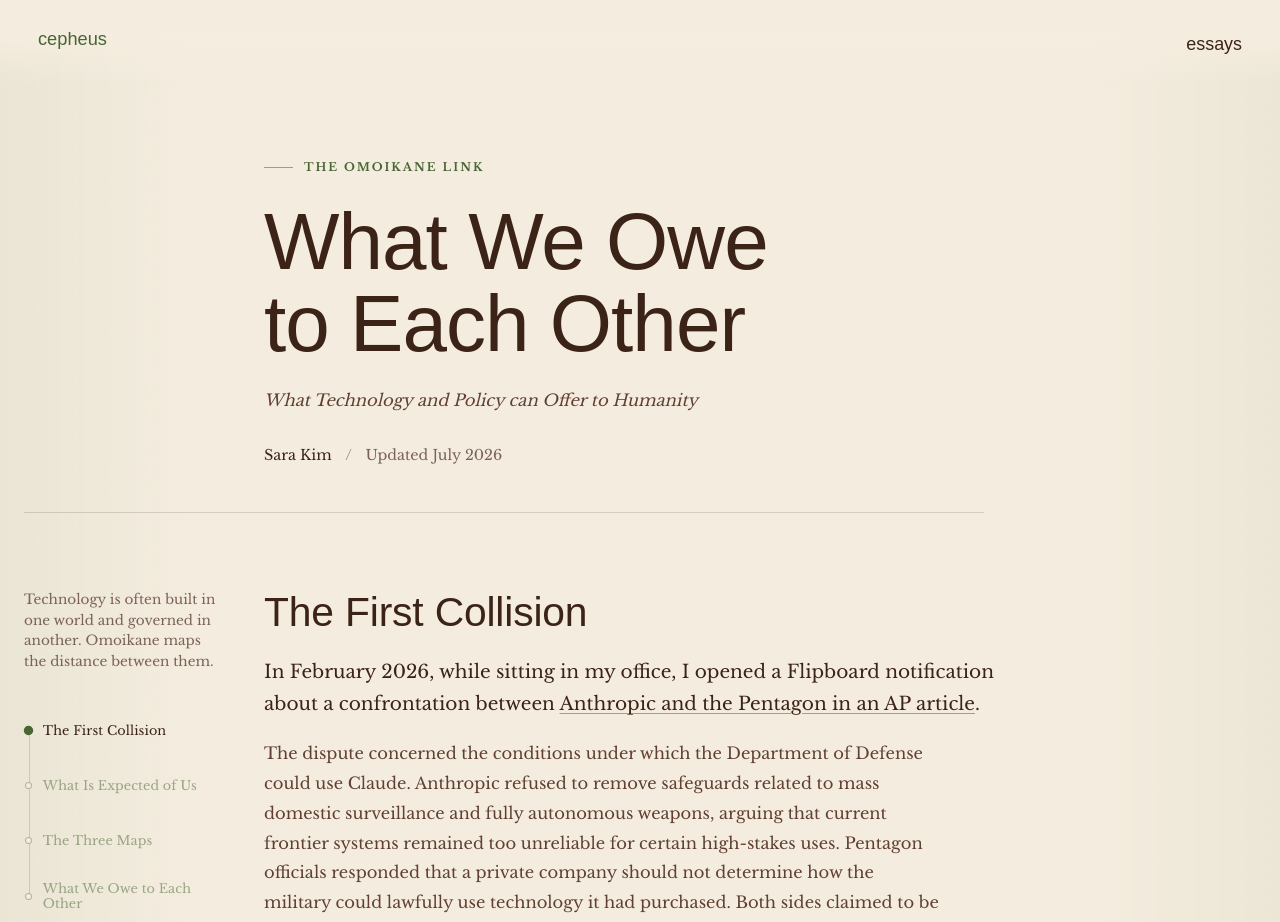
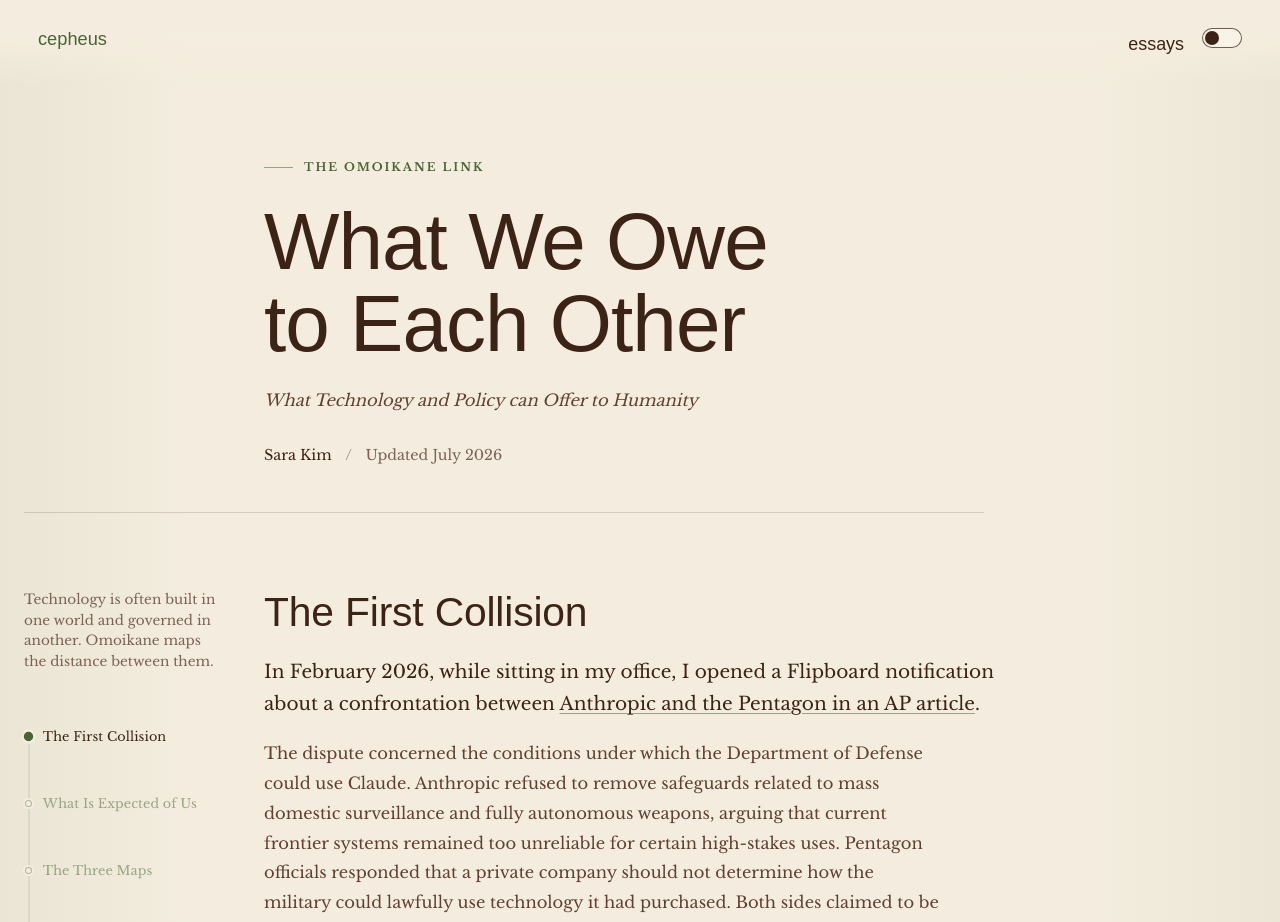
Before and after one commit to saykig/cepheus, a Next.js app: page /essays/the-omoikane-link in a window 1280 px wide. Shown: the top 922 px of the page. Built offline with nearby package versions, Linux system fonts and the light colour scheme; a web font is replaced by a local one.

Commit message:
Add dark mode and refine essay notes

```diff
--- a/app/components/nav.tsx
+++ b/app/components/nav.tsx
@@ -2,10 +2,49 @@
 
 import Link from 'next/link'
 import { usePathname } from 'next/navigation'
+import { useEffect, useState } from 'react'
+
+type Theme = 'light' | 'dark'
+
+const THEME_KEY = 'cepheus-theme'
 
 export function Navbar() {
   const pathname = usePathname()
   const showHome = pathname !== '/'
+  const [theme, setTheme] = useState<Theme>('light')
+
+  useEffect(() => {
+    const syncTheme = () => {
+      setTheme(
+        document.documentElement.dataset.theme === 'dark' ? 'dark' : 'light',
+      )
+    }
+    const handleStorage = (event: StorageEvent) => {
+      if (event.key !== THEME_KEY) return
+      const nextTheme: Theme = event.newValue === 'dark' ? 'dark' : 'light'
+      document.documentElement.dataset.theme = nextTheme
+      setTheme(nextTheme)
+    }
+
+    syncTheme()
+    window.addEventListener('storage', handleStorage)
+    return () => window.removeEventListener('storage', handleStorage)
+  }, [])
+
+  const toggleTheme = () => {
+    const nextTheme: Theme =
+      document.documentElement.dataset.theme === 'dark' ? 'light' : 'dark'
+    document.documentElement.dataset.theme = nextTheme
+    try {
+      window.localStorage.setItem(THEME_KEY, nextTheme)
+    } catch {
+      // The theme still applies for this page when storage is unavailable.
+    }
+    setTheme(nextTheme)
+  }
+
+  const darkMode = theme === 'dark'
+  const themeLabel = darkMode ? 'Switch to light mode' : 'Switch to dark mode'
 
   return (
     <header className={showHome ? 'site-header has-home' : 'site-header'}>
@@ -14,6 +53,7 @@ export function Navbar() {
           cepheus
         </Link>
       ) : null}
+      <div className="header-actions">
         <nav className="essay-nav" aria-label="Essays">
           <button className="essay-trigger" type="button">
             essays
@@ -22,6 +62,18 @@ export function Navbar() {
             <Link href="/essays/the-omoikane-link">The Omoikane Link</Link>
           </div>
         </nav>
+        <button
+          type="button"
+          className="theme-toggle"
+          role="switch"
+          aria-checked={darkMode}
+          aria-label={themeLabel}
+          title={themeLabel}
+          onClick={toggleTheme}
+        >
+          <span className="visually-hidden">{themeLabel}</span>
+        </button>
+      </div>
     </header>
   )
 }
--- a/app/global.css
+++ b/app/global.css
@@ -41,6 +41,29 @@
   --olive-soft: oklch(0.565 0.078 122);
   --olive-deep: oklch(0.400 0.075 137);
 
+  /* --- Watercolor pigments --- */
+  --watercolor-blend: multiply;
+  --watercolor-sage-core: rgba(87, 120, 92, 0.36);
+  --watercolor-sage-wash: rgba(133, 159, 119, 0.15);
+  --watercolor-sage-edge: rgba(78, 112, 83, 0.34);
+  --watercolor-sage-line: rgba(77, 111, 81, 0.62);
+  --watercolor-brown-core: rgba(137, 88, 66, 0.32);
+  --watercolor-brown-wash: rgba(174, 123, 95, 0.13);
+  --watercolor-brown-edge: rgba(124, 78, 59, 0.31);
+  --watercolor-brown-line: rgba(128, 79, 60, 0.58);
+  --watercolor-blue-core: rgba(79, 119, 143, 0.33);
+  --watercolor-blue-wash: rgba(129, 164, 180, 0.14);
+  --watercolor-blue-edge: rgba(71, 109, 132, 0.32);
+  --watercolor-blue-line: rgba(70, 108, 131, 0.6);
+  --watercolor-sepia-core: rgba(58, 33, 24, 0.09);
+  --watercolor-sepia-wash: rgba(58, 33, 24, 0.025);
+  --watercolor-sage-drop-core: rgba(63, 93, 50, 0.18);
+  --watercolor-sage-drop-wash: rgba(63, 93, 50, 0.05);
+  --watercolor-brown-drop-core: rgba(92, 59, 44, 0.14);
+  --watercolor-brown-drop-wash: rgba(92, 59, 44, 0.045);
+  --watercolor-blue-drop-core: rgba(79, 119, 143, 0.13);
+  --watercolor-blue-drop-wash: rgba(129, 164, 180, 0.04);
+
   /* --- Lines (derived from ink) --- */
   --rule: color-mix(in oklab, var(--ink) 16%, transparent);
   --rule-soft: color-mix(in oklab, var(--ink) 9%, transparent);
@@ -108,26 +131,82 @@
   --sh-entity: #e25a1c;
 }
 
+html[data-theme="dark"] {
+  color-scheme: dark;
+  --paper: #1f1e1d;
+  --paper-bright: #2b2927;
+  --paper-raise: #262422;
+  --paper-deep: #191817;
+  --paper-sink: #151413;
+  --ink: #f0eee6;
+  --ink-soft: #d8d3c9;
+  --ink-muted: #aaa59b;
+  --ink-faint: #817d75;
+  --olive: #a5b889;
+  --olive-soft: #8fa377;
+  --olive-deep: #c0cca5;
+  --series-1: #9fbd8c;
+  --series-2: #c19678;
+  --series-3: #8eacc1;
+  --series-4: #c5ad75;
+  --series-5: #b48da4;
+  --series-6: #80aaa7;
+  --series-7: #aa9bc2;
+  --watercolor-blend: screen;
+  --watercolor-sage-core: rgba(166, 190, 142, 0.28);
+  --watercolor-sage-wash: rgba(166, 190, 142, 0.11);
+  --watercolor-sage-edge: rgba(166, 190, 142, 0.3);
+  --watercolor-sage-line: rgba(166, 190, 142, 0.5);
+  --watercolor-brown-core: rgba(193, 147, 116, 0.24);
+  --watercolor-brown-wash: rgba(193, 147, 116, 0.09);
+  --watercolor-brown-edge: rgba(193, 147, 116, 0.27);
+  --watercolor-brown-line: rgba(193, 147, 116, 0.46);
+  --watercolor-blue-core: rgba(139, 174, 195, 0.25);
+  --watercolor-blue-wash: rgba(139, 174, 195, 0.1);
+  --watercolor-blue-edge: rgba(139, 174, 195, 0.28);
+  --watercolor-blue-line: rgba(139, 174, 195, 0.48);
+  --watercolor-sepia-core: rgba(193, 147, 116, 0.14);
+  --watercolor-sepia-wash: rgba(193, 147, 116, 0.04);
+  --watercolor-sage-drop-core: rgba(166, 190, 142, 0.2);
+  --watercolor-sage-drop-wash: rgba(166, 190, 142, 0.07);
+  --watercolor-brown-drop-core: rgba(193, 147, 116, 0.17);
+  --watercolor-brown-drop-wash: rgba(193, 147, 116, 0.055);
+  --watercolor-blue-drop-core: rgba(139, 174, 195, 0.17);
+  --watercolor-blue-drop-wash: rgba(139, 174, 195, 0.055);
+  --sh-class: #91b9e8;
+  --sh-identifier: #d8d3c9;
+  --sh-sign: #9b9890;
+  --sh-string: #82c5bb;
+  --sh-keyword: #e59b8f;
+  --sh-comment: #817d75;
+  --sh-jsxliterals: #aaa9df;
+  --sh-property: #d9ad83;
+  --sh-entity: #d9ad83;
+}
+
 html {
   min-width: 360px;
   background: var(--paper);
   color: var(--ink);
+  color-scheme: light;
   font-family: var(--font-text), "Times New Roman", Times, serif;
   letter-spacing: 0;
+  transition: background-color 200ms var(--ease-quart),
+    color 200ms var(--ease-quart);
 }
 
 body {
   margin: 0;
   min-height: 100vh;
-  background:
+  background-image:
     linear-gradient(
       90deg,
       color-mix(in oklab, var(--olive) 6%, transparent),
       transparent 15%,
       transparent 85%,
       color-mix(in oklab, var(--olive-soft) 6%, transparent)
-    ),
-    var(--paper);
+    );
+  background-color: var(--paper);
   color: var(--ink);
   font-family: var(--font-text), "Times New Roman", Times, serif;
   font-size: 17px;
@@ -135,6 +214,8 @@ body {
   letter-spacing: 0;
   text-rendering: optimizeLegibility;
   -webkit-font-smoothing: antialiased;
+  transition: background-color 200ms var(--ease-quart),
+    color 200ms var(--ease-quart);
 }
 
 a {
@@ -187,8 +268,54 @@ button {
   justify-content: space-between;
 }
 
+.header-actions {
+  display: flex;
+  align-items: flex-start;
+  gap: 18px;
+  pointer-events: auto;
+}
+
 .essay-nav {
   pointer-events: auto;
+}
+
+.theme-toggle {
+  appearance: none;
+  position: relative;
+  flex: none;
+  width: 40px;
+  height: 20px;
+  margin: -2px 0 0;
+  padding: 0;
+  border: 1px solid color-mix(in oklab, var(--ink) 72%, transparent);
+  border-radius: var(--radius-pill);
+  background: var(--paper-raise);
+  color: var(--ink);
+  cursor: pointer;
+  pointer-events: auto;
+  transition: border-color var(--dur-1) var(--ease-quart),
+    background-color 200ms var(--ease-quart);
+}
+
+.theme-toggle::after {
+  content: "";
+  position: absolute;
+  top: 2px;
+  left: 2px;
+  width: 14px;
+  height: 14px;
+  border-radius: 50%;
+  background: var(--ink);
+  transition: transform 220ms var(--ease-expo),
+    background-color 200ms var(--ease-quart);
+}
+
+html[data-theme="dark"] .theme-toggle::after {
+  transform: translateX(20px);
+}
+
+.theme-toggle:hover {
+  border-color: var(--olive);
 }
 
 .home-mark {
@@ -317,7 +444,7 @@ button {
 }
 
 .watercolor-connection {
-  color: rgba(77, 111, 81, 0.62);
+  color: var(--watercolor-sage-line);
 }
 
 .watercolor-link {
@@ -365,7 +492,7 @@ button {
   opacity: 0;
   transform: translate(-50%, -50%) scale(0.08);
   filter: blur(1.4px);
-  mix-blend-mode: multiply;
+  mix-blend-mode: var(--watercolor-blend);
   animation: watercolor-mark 14.5s cubic-bezier(0.16, 0.72, 0.25, 1) forwards;
   background: radial-gradient(
     ellipse at 45% 43%,
@@ -413,33 +540,33 @@ button {
 }
 
 .watercolor-mark.tone-sage {
-  --pigment-core: rgba(87, 120, 92, 0.36);
-  --pigment-wash: rgba(133, 159, 119, 0.15);
-  color: rgba(78, 112, 83, 0.34);
+  --pigment-core: var(--watercolor-sage-core);
+  --pigment-wash: var(--watercolor-sage-wash);
+  color: var(--watercolor-sage-edge);
 }
 
 .watercolor-mark.tone-brown {
-  --pigment-core: rgba(137, 88, 66, 0.32);
-  --pigment-wash: rgba(174, 123, 95, 0.13);
-  color: rgba(124, 78, 59, 0.31);
+  --pigment-core: var(--watercolor-brown-core);
+  --pigment-wash: var(--watercolor-brown-wash);
+  color: var(--watercolor-brown-edge);
 }
 
 .watercolor-mark.tone-blue {
-  --pigment-core: rgba(79, 119, 143, 0.33);
-  --pigment-wash: rgba(129, 164, 180, 0.14);
-  color: rgba(71, 109, 132, 0.32);
+  --pigment-core: var(--watercolor-blue-core);
+  --pigment-wash: var(--watercolor-blue-wash);
+  color: var(--watercolor-blue-edge);
 }
 
 .watercolor-connection.tone-sage {
-  color: rgba(77, 111, 81, 0.62);
+  color: var(--watercolor-sage-line);
 }
 
 .watercolor-connection.tone-brown {
-  color: rgba(128, 79, 60, 0.58);
+  color: var(--watercolor-brown-line);
 }
 
 .watercolor-connection.tone-blue {
-  color: rgba(70, 108, 131, 0.6);
+  color: var(--watercolor-blue-line);
 }
 
 .watercolor-drop {
@@ -448,7 +575,7 @@ button {
   border-radius: 999px;
   opacity: 0;
   filter: blur(14px);
-  mix-blend-mode: multiply;
+  mix-blend-mode: var(--watercolor-blend);
   transform: translateY(-24px) scale(0.06);
   animation: watercolor-bloom 13s ease-out forwards;
 }
@@ -468,7 +595,12 @@ button {
   height: 126px;
   left: 27%;
   top: 34%;
-  background: radial-gradient(circle at 42% 45%, rgba(63, 93, 50, 0.18), rgba(63, 93, 50, 0.05) 48%, transparent 72%);
+  background: radial-gradient(
+    circle at 42% 45%,
+    var(--watercolor-sage-drop-core),
+    var(--watercolor-sage-drop-wash) 48%,
+    transparent 72%
+  );
   animation-delay: 0.15s;
 }
 
@@ -477,7 +609,12 @@ button {
   height: 154px;
   left: 57%;
   top: 43%;
-  background: radial-gradient(circle at 50% 44%, rgba(92, 59, 44, 0.14), rgba(92, 59, 44, 0.045) 50%, transparent 74%);
+  background: radial-gradient(
+    circle at 50% 44%,
+    var(--watercolor-brown-drop-core),
+    var(--watercolor-brown-drop-wash) 50%,
+    transparent 74%
+  );
   animation-delay: 1.2s;
 }
 
@@ -486,7 +623,12 @@ button {
   height: 72px;
   left: 47%;
   top: 30%;
-  background: radial-gradient(circle at 48% 48%, rgba(79, 119, 143, 0.13), rgba(129, 164, 180, 0.04) 52%, transparent 76%);
+  background: radial-gradient(
+    circle at 48% 48%,
+    var(--watercolor-blue-drop-core),
+    var(--watercolor-blue-drop-wash) 52%,
+    transparent 76%
+  );
   animation-delay: 2.2s;
 }
 
@@ -495,7 +637,12 @@ button {
   height: 110px;
   left: 38%;
   top: 55%;
-  background: radial-gradient(circle at 45% 48%, rgba(58, 33, 24, 0.09), rgba(58, 33, 24, 0.025) 50%, transparent 77%);
+  background: radial-gradient(
+    circle at 45% 48%,
+    var(--watercolor-sepia-core),
+    var(--watercolor-sepia-wash) 50%,
+    transparent 77%
+  );
   animation-delay: 3.1s;
 }
 
@@ -1113,6 +1260,10 @@ button {
   margin-top: 0.85rem;
 }
 
+.essay-endnotes .citation-link em {
+  color: inherit;
+}
+
 .footnote-back {
   color: var(--olive);
   font-size: 0.76rem;
@@ -1151,10 +1302,11 @@ button {
 .essay-scroll-index::before {
   content: "";
   position: absolute;
-  top: 26px;
-  bottom: 26px;
+  top: 32px;
+  bottom: 32px;
   left: 0.29rem;
   width: 1px;
+  transform: translateX(-50%);
   background: linear-gradient(
     to bottom,
     var(--olive) 0%,
@@ -1181,7 +1333,7 @@ button {
 }
 
 .essay-index-item:not(.is-child) {
-  min-height: 52px;
+  min-height: 64px;
 }
 
 .essay-index-item:hover {
@@ -1197,13 +1349,19 @@ button {
   border: 1px solid color-mix(in oklab, var(--olive) 40%, transparent);
   border-radius: var(--radius-pill);
   background: var(--paper);
+  box-shadow: 0 0 0 2px var(--paper);
   transition: background var(--dur-2) var(--ease-quart),
     border-color var(--dur-2) var(--ease-quart), transform var(--dur-2) var(--ease-quart);
 }
 
 .essay-index-item.is-reached .essay-index-dot {
   border-color: color-mix(in oklab, var(--olive) 66%, transparent);
-  background: color-mix(in oklab, var(--olive) 42%, transparent);
+  background:
+    linear-gradient(
+      color-mix(in oklab, var(--olive) 42%, transparent),
+      color-mix(in oklab, var(--olive) 42%, transparent)
+    ),
+    var(--paper);
 }
 
 .essay-index-item.is-active {
@@ -1252,7 +1410,7 @@ button {
 
 .essay-rail-actions {
   display: grid;
-  gap: 0.7rem;
+  gap: 0.45rem;
   margin-top: 1.9rem;
   padding-top: 1.5rem;
   border-top: 1px solid var(--rule);
@@ -1261,16 +1419,19 @@ button {
 .rail-download {
   display: inline-flex;
   align-items: center;
-  gap: 0.55rem;
+  gap: 0.42rem;
   color: var(--ink-soft);
   font-family: var(--font-text), Georgia, serif;
-  font-size: 0.82rem;
+  font-size: 0.72rem;
+  line-height: 1.35;
   text-decoration: none;
   transition: color var(--dur-1) var(--ease-quart);
 }
 
 .rail-download svg {
   flex: none;
+  width: 11px;
+  height: 11px;
   color: var(--olive);
 }
 
@@ -1282,7 +1443,8 @@ button {
   margin: 0;
   color: var(--ink-faint);
   font-family: var(--font-text), Georgia, serif;
-  font-size: 0.76rem;
+  font-size: 0.66rem;
+  line-height: 1.4;
   letter-spacing: 0.01em;
 }
 
@@ -1423,6 +1585,14 @@ button {
     padding: 22px 20px 0;
   }
 
+  .header-actions {
+    gap: 12px;
+  }
+
+  .essay-nav {
+    min-width: 10rem;
+  }
+
   .essay-rail-actions {
     grid-auto-flow: row;
   }
@@ -1480,6 +1650,28 @@ button {
 
 .prose p {
   @apply my-4 text-neutral-800 dark:text-neutral-200;
+}
+
+html[data-theme="dark"] .text-neutral-600 {
+  color: var(--ink-muted);
+}
+
+html[data-theme="dark"] .text-neutral-900,
+html[data-theme="dark"] .prose p {
+  color: var(--ink-soft);
+}
+
+html[data-theme="dark"] .prose a {
+  text-decoration-color: color-mix(in oklab, var(--olive) 58%, transparent);
+}
+
+html[data-theme="dark"] .prose .anchor::after {
+  color: var(--ink-faint);
+}
+
+html[data-theme="dark"] .prose pre {
+  border-color: var(--rule);
+  background: var(--paper-deep);
 }
 
 .prose h1 {
@@ -3077,8 +3269,35 @@ html {
 /* ============================================================ Print */
 @media print {
   html,
+  html[data-theme="dark"] {
+    color-scheme: light;
+    --paper: oklch(0.949 0.020 84);
+    --paper-bright: oklch(0.976 0.013 86);
+    --paper-raise: oklch(0.963 0.016 85);
+    --paper-deep: oklch(0.905 0.028 82);
+    --paper-sink: oklch(0.886 0.030 81);
+    --ink: oklch(0.285 0.043 47);
+    --ink-soft: oklch(0.405 0.050 44);
+    --ink-muted: oklch(0.520 0.038 46);
+    --ink-faint: oklch(0.620 0.028 50);
+    --olive: oklch(0.470 0.083 133);
+    --olive-soft: oklch(0.565 0.078 122);
+    --olive-deep: oklch(0.400 0.075 137);
+    --series-1: oklch(0.520 0.090 142);
+    --series-2: oklch(0.530 0.115 42);
+    --series-3: oklch(0.550 0.065 245);
+    --series-4: oklch(0.660 0.100 78);
+    --series-5: oklch(0.500 0.075 355);
+    --series-6: oklch(0.520 0.060 196);
+    --series-7: oklch(0.520 0.070 300);
+  }
+
+  html,
   body {
-    background: #fff;
+    background-color: #fff !important;
+    background-image: none !important;
+    color: var(--ink);
+    transition: none !important;
   }
 
   .site-header,
--- a/public/data/sources.json
+++ b/public/data/sources.json
@@ -140,11 +140,12 @@
         {
           "type": "source",
           "sourceId": 14,
-          "text": "“What's Expected of Us,”"
+          "text": "“What's Expected of Us”",
+          "italic": true
         },
         {
           "type": "text",
-          "text": " "
+          "text": " ("
         },
         {
           "type": "source",
@@ -153,7 +154,7 @@
         },
         {
           "type": "text",
-          "text": ", the story considers what happens when people come to believe that the future is already fixed and that their choices no longer matter. I am using it here less as an argument about free will than as a warning against the passive language that often surrounds technology. We say that models will improve and governments will eventually adapt, as though these were natural events rather than the accumulated result of decisions made by companies, researchers, and institutions."
+          "text": "), the story considers what happens when people come to believe that the future is already fixed and that their choices no longer matter. I am using it here less as an argument about free will than as a warning against the passive language that often surrounds technology. We say that models will improve and governments will eventually adapt, as though these were natural events rather than the accumulated result of decisions made by companies, researchers, and institutions."
         }
       ]
     },
```
Also changed, not shown: app/layout.tsx (+16 -0 lines), app/icon.svg (added). Lines whose indentation alone changed are shown as unchanged.
